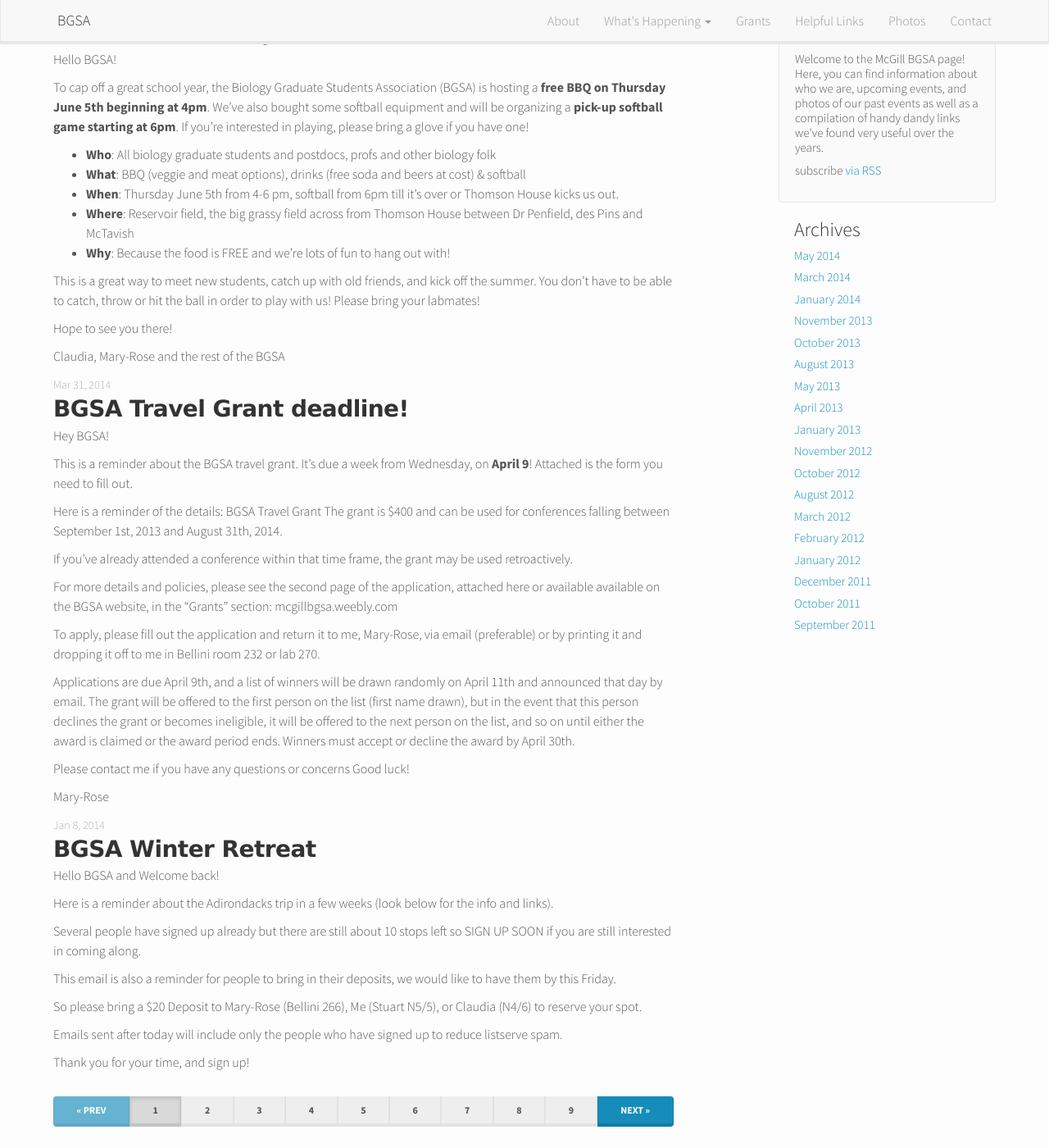
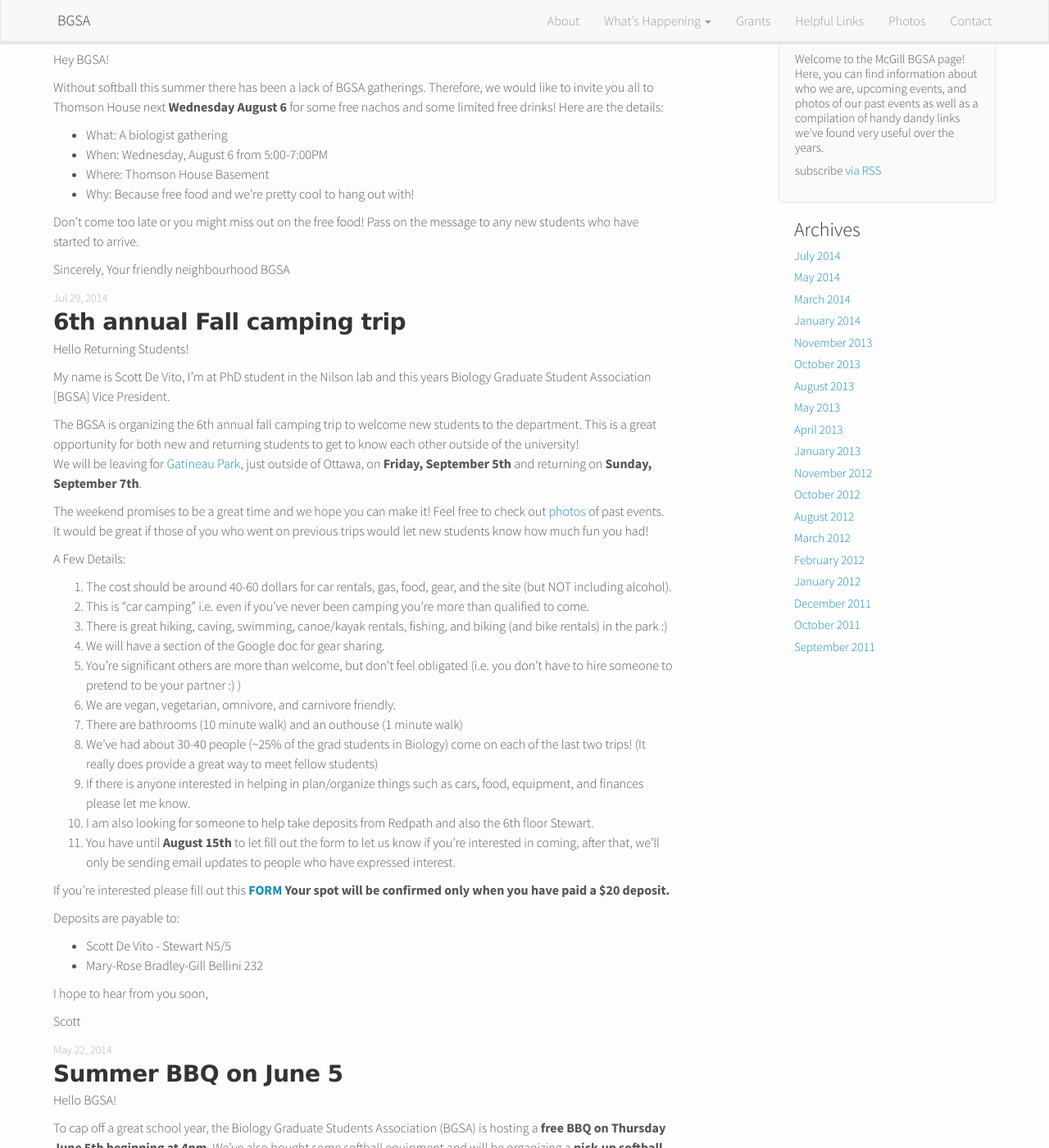
Before and after one commit to McGillBGSA/McGillBGSA.github.io, a Jekyll site: the page built from index.html, in a window 1280 px wide and 1400 px high, scrolled down 263 px. Shown: the whole window at 82% size. Built offline with Jekyll 4.4.1, drawn with Linux system fonts in a browser that asks for light colours; nearby versions of some CDN libraries; the list of posts is cut into pages by our own code.

Commit message:
new posts

```diff
--- /dev/null
+++ b/_posts/2014-07-29-6th-annual-fall-camping-trip.md
@@ -0,0 +1,45 @@
+---
+layout: post
+title: "6th annual Fall camping trip"
+date: 2014-07-29 12:00:00
+categories: event
+---
+
+Hello Returning Students!
+
+My name is Scott De Vito, I'm at PhD student in the Nilson lab and this years Biology Graduate Student Association [BGSA] Vice President.
+
+The BGSA is organizing the 6th annual fall camping trip to welcome new students to the department.  This is a great opportunity for both new and returning students to get to know each other outside of the university!
+We will be leaving for [Gatineau Park](http://www.ncc-ccn.gc.ca/places-to-visit/gatineau-park), just outside of Ottawa, on **Friday, September 5th** and returning on **Sunday, September 7th**.
+
+The weekend promises to be a great time and we hope you can make it!  Feel free to check out [photos](https://plus.google.com/photos/111919271963074240179/albums?banner=pwa) of past events.
+It would be great if those of you who went on previous trips would let new students know how much fun you had!
+
+A Few Details:
+
+1. The cost should be around 40-60 dollars for car rentals, gas, food, gear, and the site (but NOT including alcohol).
+2. This is "car camping" i.e. even if you've never been camping you're more than qualified to come.
+3. There is great hiking, caving, swimming, canoe/kayak rentals, fishing, and biking (and bike rentals) in the park :)
+4. We will have a section of the Google doc for gear sharing.
+5. You're significant others are more than welcome, but don't feel obligated (i.e. you don't have to hire someone to pretend to be your partner :) )
+6. We are vegan, vegetarian, omnivore, and carnivore friendly.
+7. There are bathrooms (10 minute walk) and an outhouse (1 minute walk)
+8. We've had about 30-40 people (~25% of the grad students in Biology) come on each of the last two trips! (It really does provide a great way to meet fellow students)
+9. If there is anyone interested in helping in plan/organize things such as cars, food, equipment, and finances please let me know.
+10. I am also looking for someone to help take deposits from Redpath and also the 6th floor Stewart.
+11. You have until **August 15th** to let fill out the form to let us know if you're interested in coming, after that, we'll only be sending email updates to people who have expressed interest.
+
+
+
+If you're interested please fill out this **[FORM](https://docs.google.com/spreadsheet/ccc?key=0AvEIBXlp0r0ndGlvcGlXQnJvRkFLQTBlTlVTQmtnc2c&usp=drive_web#gid=0)**
+**Your spot will be confirmed only when you have paid a $20 deposit.**
+
+Deposits are payable to:
+
+* Scott De Vito - Stewart N5/5
+* Mary-Rose Bradley-Gill Bellini 232
+
+
+I hope to hear from you soon,
+
+Scott
--- /dev/null
+++ b/_posts/2014-07-30-free-nachos-and-drinks-at-TH.md
@@ -0,0 +1,13 @@
+Hey BGSA!
+
+Without softball this summer there has been a lack of BGSA gatherings. Therefore, we would like to invite you all to Thomson House next **Wednesday August 6** for some free nachos and some limited free drinks! Here are the details:
+
+* What: A biologist gathering
+* When: Wednesday, August 6 from 5:00-7:00PM
+* Where: Thomson House Basement
+* Why: Because free food and we're pretty cool to hang out with!
+
+Don't come too late or you might miss out on the free food! Pass on the message to any new students who have started to arrive.
+
+Sincerely,
+Your friendly neighbourhood BGSA
```
Also changed, not shown: contact.md (+1 -0 lines).
